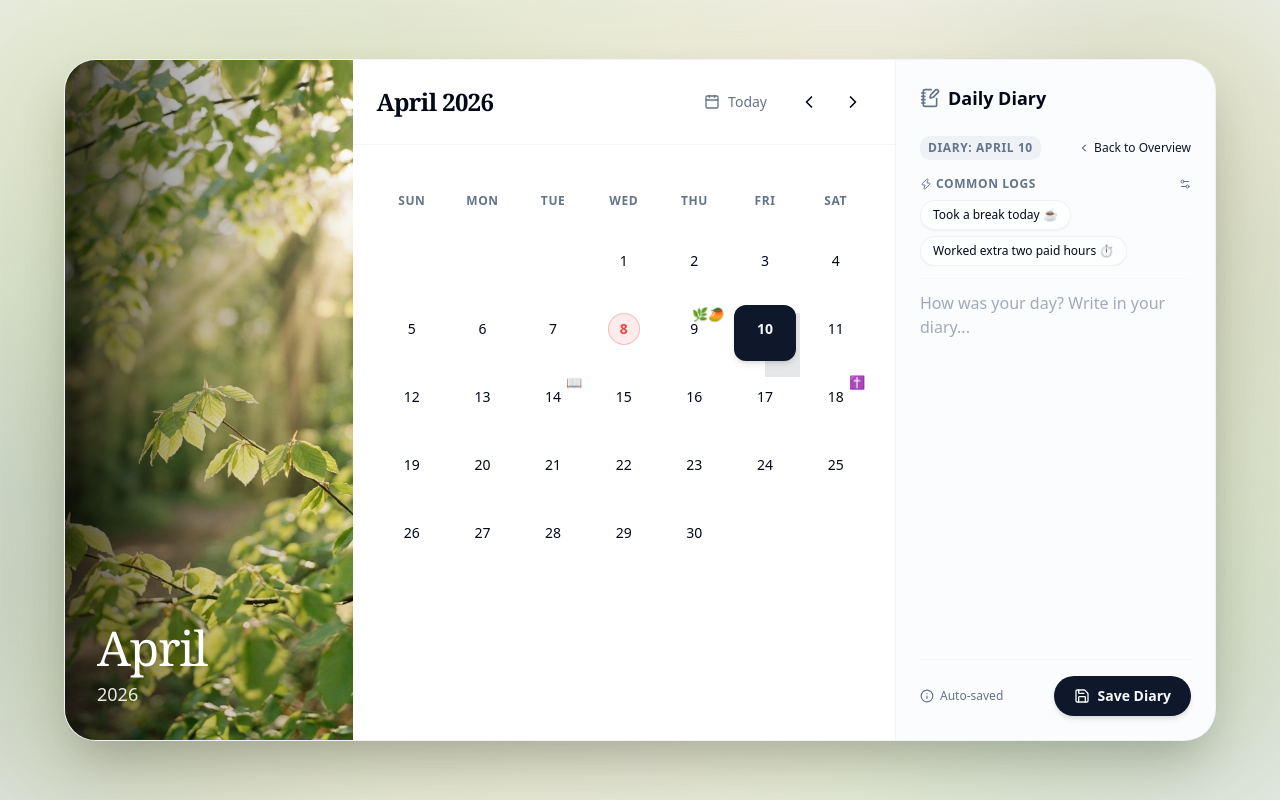
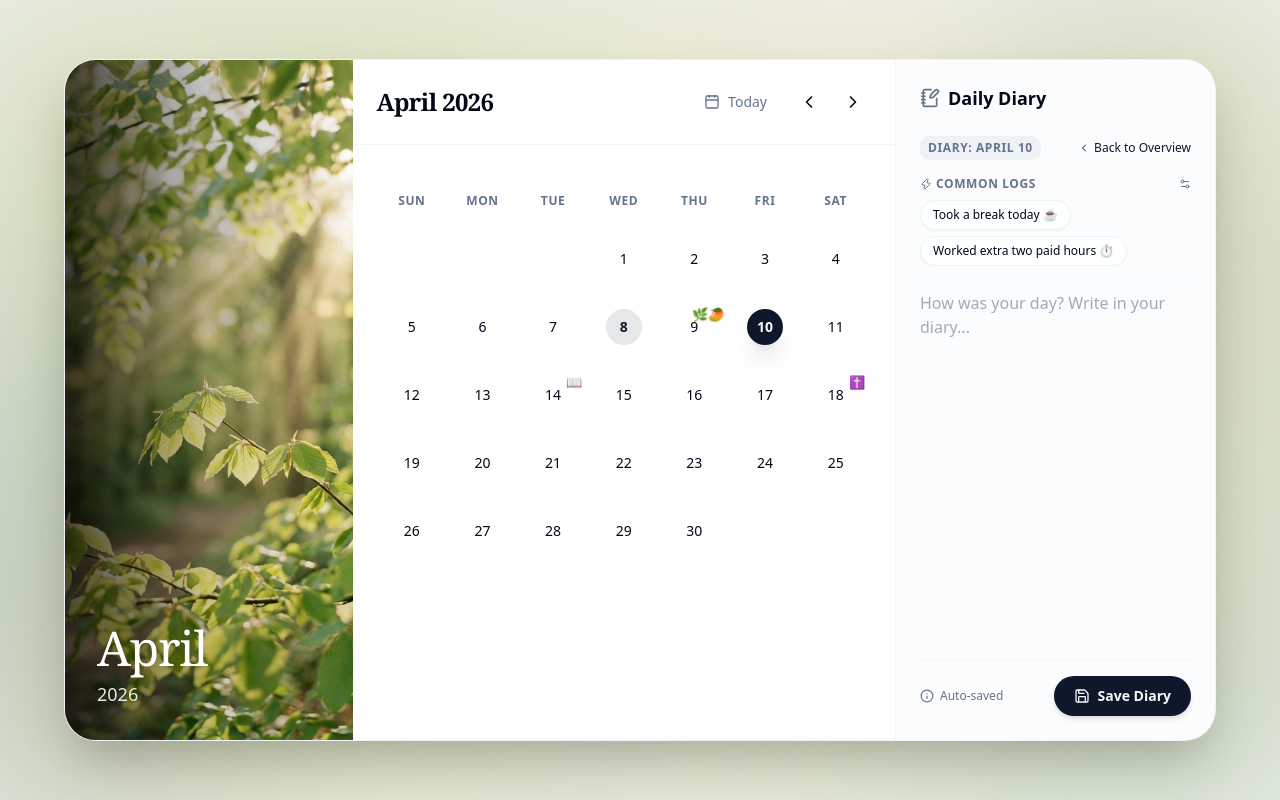
Before and after one commit to Purnachandra890/Interactive-Calendar-Component, a React (Vite) app: page / in a window 1280 px wide. Both pictures are taken after a click on the button "10". Built offline with nearby package versions, Linux system fonts and the light colour scheme.

Commit message:
date range selector ui updated

```diff
--- a/src/components/CalendarGrid.jsx
+++ b/src/components/CalendarGrid.jsx
@@ -66,6 +66,14 @@ export function CalendarGrid({
                   isSelectedStart={isSelectedStart(day)}
                   isSelectedEnd={isSelectedEnd(day)}
                   isInRange={isInRange(day)}
+                  isHoverEnd={
+                    hoverDate &&
+                    !endDate &&
+                    startDate &&
+                    format(day, 'yyyy-MM-dd') === format(hoverDate, 'yyyy-MM-dd') &&
+                    day > startDate
+                  }
+                  rangeActive={!!startDate && (!!endDate || (!!hoverDate && hoverDate > startDate))}
                   hasNote={hasNote}
                   dayNote={dayNoteStr}
                   onDateClick={onDateClick}
--- a/src/components/DayCell.jsx
+++ b/src/components/DayCell.jsx
@@ -1,6 +1,6 @@
 import { format, isToday, isSameMonth } from 'date-fns';
 import { cn } from '../lib/utils';
-import { motion } from 'framer-motion';
+import { motion, AnimatePresence } from 'framer-motion';
 import { HOLIDAYS } from '../config/holidays';
 
 export function DayCell({
@@ -9,6 +9,8 @@ export function DayCell({
   isSelectedStart,
   isSelectedEnd,
   isInRange,
+  isHoverEnd,
+  rangeActive,
   hasNote,
   dayNote,
   onDateClick,
@@ -31,21 +33,78 @@ export function DayCell({
       onClick={() => onDateClick(day)}
       onMouseEnter={() => onDateHover(day)}
       className={cn(
-        "relative w-full h-14 sm:h-16 flex flex-col items-center justify-start pt-2 sm:pt-3 text-sm transition-all duration-200 outline-none focus-visible:ring-2 focus-visible:ring-primary focus-visible:ring-offset-1 hover:z-50",
-        !_isSameMonth && "text-muted-foreground/50 opacity-50",
+        "relative w-full h-14 sm:h-16 flex flex-col items-center justify-start pt-1.5 sm:pt-2 text-sm transition-all duration-200 outline-none focus-visible:ring-2 focus-visible:ring-primary focus-visible:ring-offset-1 hover:z-50 group",
+        !_isSameMonth && "text-muted-foreground/40 opacity-50",
         _isSameMonth && "text-foreground font-medium",
-        isInRange && "bg-primary/10",
-        (isSelectedStart || isSelectedEnd) && "text-primary-foreground font-bold",
-        _isToday && !isSelectedStart && !isSelectedEnd && !isInRange && "text-destructive font-bold"
       )}
     >
-      <span className={cn(
-        "relative z-10 flex items-center justify-center rounded-full leading-none transition-all w-7 h-7 sm:w-8 sm:h-8",
-        _isSameMonth ? "flex" : "hidden",
-        _isToday && !isSelectedStart && !isSelectedEnd && !isInRange ? "border border-destructive/30 bg-destructive/10 text-destructive font-bold" : ""
-      )}>
-        {format(day, 'd')}
-      </span>
+      {/* Main Date Area: Precision Stack */}
+      <div className="relative w-full h-8 sm:h-9 pointer-events-none mb-1">
+
+        {/* Layer 1: Background range bar (Full-width behind everything) */}
+        <div className="absolute inset-0 flex z-0">
+          <div className={cn(
+            "h-full w-1/2 transition-colors duration-300",
+            (isInRange || isSelectedEnd || isHoverEnd) ? "bg-primary/15" : "bg-transparent"
+          )} />
+          <div className={cn(
+            "h-full w-1/2 transition-colors duration-300",
+            (isInRange || (isSelectedStart && (rangeActive || isHoverEnd))) ? "bg-primary/15" : "bg-transparent"
+          )} />
+        </div>
+
+        {/* Master Anchor: Everything in this box is concentric */}
+        <div className="absolute inset-0 flex items-center justify-center z-10">
+          <div className="relative w-8 h-8 sm:w-9 sm:h-9">
+
+            {/* Selected Circles */}
+            <AnimatePresence>
+              {isSelectedStart && (
+                <motion.div
+                  layoutId="selectedStartCircle"
+                  initial={{ scale: 0.8, opacity: 0 }}
+                  animate={{ scale: 1, opacity: 1 }}
+                  exit={{ scale: 0.8, opacity: 0 }}
+                  transition={{ type: 'spring', stiffness: 400, damping: 30 }}
+                  className="absolute inset-0 rounded-full bg-primary shadow-xl"
+                />
+              )}
+            </AnimatePresence>
+
+            <AnimatePresence>
+              {isSelectedEnd && (
+                <motion.div
+                  layoutId="selectedEndCircle"
+                  initial={{ scale: 0.8, opacity: 0 }}
+                  animate={{ scale: 1, opacity: 1 }}
+                  exit={{ scale: 0.8, opacity: 0 }}
+                  transition={{ type: 'spring', stiffness: 400, damping: 30 }}
+                  className="absolute inset-0 rounded-full bg-primary shadow-xl"
+                />
+              )}
+            </AnimatePresence>
+
+            {/* Hover Preview */}
+            {isHoverEnd && (
+              <div className="absolute inset-0 rounded-full bg-primary/30 border border-primary/40 shadow-sm scale-90 opacity-70 backdrop-blur-[2px] transition-all" />
+            )}
+
+            {/* Day Number Label (Pinned to exact same inset-0) */}
+            <div className="absolute inset-0 flex items-center justify-center z-20">
+              <span className={cn(
+                "transition-all duration-300 flex items-center justify-center",
+                _isSameMonth ? "opacity-100" : "opacity-0",
+                (isSelectedStart || isSelectedEnd || isHoverEnd) ? "text-primary-foreground font-bold" : (
+                  _isToday && !isInRange ? "text-primary font-bold bg-primary/10 rounded-full w-full h-full" : "group-hover:bg-primary/10 rounded-full w-full h-full font-medium"
+                )
+              )}>
+                {format(day, 'd')}
+              </span>
+            </div>
+          </div>
+        </div>
+
+      </div>
 
       {_isSameMonth && quickMemos.length > 0 && activeTab === 'diary' && (
         <div className="absolute inset-x-0.5 sm:inset-x-1 bottom-1.5 sm:bottom-2 flex flex-col gap-[1px] z-10 pointer-events-none items-center justify-end overflow-hidden pb-0.5">
@@ -60,23 +119,7 @@ export function DayCell({
         </div>
       )}
 
-      {/* Background for selected states to allow proper rounded edges on range edges */}
-      {isSelectedStart && (
-        <motion.div
-          layoutId="selectedStart"
-          className="absolute right-0 w-1/2 h-full bg-primary/10 -z-10"
-        />
-      )}
-      {isSelectedEnd && (
-        <motion.div
-          layoutId="selectedEnd"
-          className="absolute left-0 w-1/2 h-full bg-primary/10 -z-10"
-        />
-      )}
-
-      {(isSelectedStart || isSelectedEnd) && (
-        <div className="absolute inset-1 rounded-lg bg-primary shadow-md -z-0" />
-      )}
+      {/* Note: Holiday Marker and Background effects are separated neatly now. */}
 
       {/* Holiday Marker */}
       {holiday && (
```
